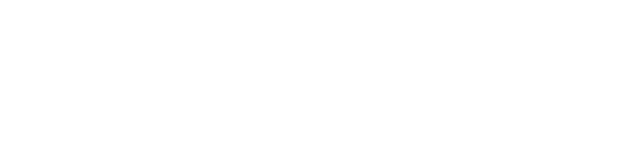
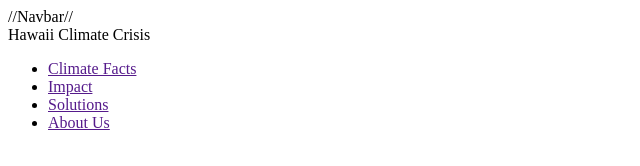
Before and after one commit to yoo-hec/Climate-Crisis, a plain HTML site: page index.html in a window 1280 px wide. Shown: the whole page, without its empty margins (0-640 px from the left). Drawn offline with Linux system fonts and the light colour scheme.

Commit message:
Update index.html
adding the navbar

```diff
--- a/index.html
+++ b/index.html
@@ -6,9 +6,16 @@
   <title>Hawaii Climate Crisis</title>
 </head>
 <body>
-
-
-
+  //Navbar//
+  <nav class="navbar">
+    <div class="navbar-title">Hawaii Climate Crisis</div>
+    <ul class="navbar-links">
+      <li><a href="">Climate Facts</a>   </li>
+      <li><a href=""> Impact</a>   </li>
+      <li><a href=""> Solutions</a>   </li>
+      <li><a href=""> About Us</a>   </li>
+    </ul>
+  </nav>
 
 </body>
 </html>
```
